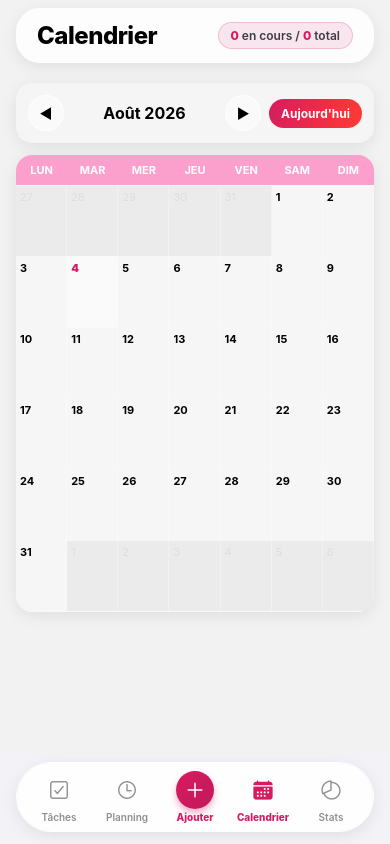
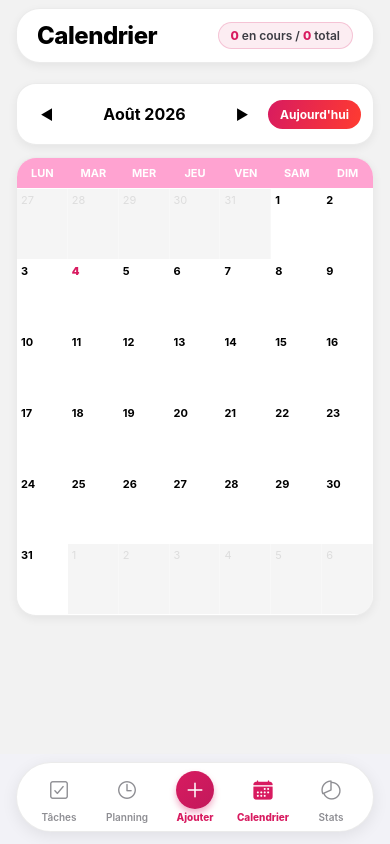
Before and after one commit to claire-arsena/ToDo-List, a React Native app in the folder todo-mobile/: screen /Agenda in a window 390 px wide. Built offline with nearby package versions, Linux system fonts and the light colour scheme.

Commit message:
style: renforcement du contraste avec des cartes blanches opaques (#ffffff) et bordures iOS nettes

```diff
--- a/todo-mobile/src/components/CustomTabBar.jsx
+++ b/todo-mobile/src/components/CustomTabBar.jsx
@@ -1,11 +1,10 @@
 import React, { useContext } from 'react';
 import { View, Text, TouchableOpacity, StyleSheet } from 'react-native';
 import { useSafeAreaInsets } from 'react-native-safe-area-context';
-import { BlurView } from 'expo-blur';
 import { Ionicons } from '@expo/vector-icons';
 import { LinearGradient } from 'expo-linear-gradient';
 import { ModalContext } from '../ctx/ModalContext';
-import { COLORS, SHADOWS } from '../theme';
+import { COLORS } from '../theme';
 
 const LEFT_TABS = [
   { routeName: 'Tasks', icon: 'checkbox-outline', iconActive: 'checkbox', label: 'Tâches' },
@@ -26,7 +25,7 @@ export default function CustomTabBar({ state, navigation }) {
     const active = currentRoute === routeName;
     return (
       <TouchableOpacity style={styles.tabItem} onPress={() => go(routeName)} activeOpacity={0.7}>
-        <View style={[styles.iconWrap, active && styles.iconWrapActive]}>
+        <View style={styles.iconWrap}>
           <Ionicons name={active ? iconActive : icon} size={22} color={active ? COLORS.pinkDark : COLORS.textMuted} />
         </View>
         <Text style={[styles.label, active && styles.labelActive]}>{label}</Text>
@@ -38,7 +37,6 @@ export default function CustomTabBar({ state, navigation }) {
     <View style={[styles.wrapper, { paddingBottom: Math.max(insets.bottom + 8, 12) }]}>
       <View style={styles.container}>
         <View style={styles.pillClip}>
-          <BlurView intensity={90} tint="light" style={styles.pillBlur}>
           <View style={styles.row}>
             {LEFT_TABS.map((t) => <TabItem key={t.routeName} {...t} />)}
 
@@ -60,7 +58,6 @@ export default function CustomTabBar({ state, navigation }) {
 
             {RIGHT_TABS.map((t) => <TabItem key={t.routeName} {...t} />)}
           </View>
-          </BlurView>
         </View>
       </View>
     </View>
@@ -80,19 +77,21 @@ const styles = StyleSheet.create({
   },
   pillClip: {
     borderRadius: 36,
-    overflow: 'hidden',
-    borderWidth: 0.5,
-    borderColor: 'rgba(255, 255, 255, 0.9)',
-    ...SHADOWS.glass,
+    backgroundColor: '#ffffff',
+    borderWidth: 1,
+    borderColor: 'rgba(0, 0, 0, 0.08)',
+    shadowColor: '#000000',
+    shadowOffset: { width: 0, height: 4 },
+    shadowOpacity: 0.08,
+    shadowRadius: 16,
+    elevation: 4,
   },
-  pillBlur: { borderRadius: 36 },
   row: {
     flexDirection: 'row',
     alignItems: 'center',
     justifyContent: 'space-around',
     paddingVertical: 8,
     paddingHorizontal: 8,
-    backgroundColor: 'rgba(255, 255, 255, 0.88)',
   },
   tabItem: { flex: 1, alignItems: 'center', justifyContent: 'center' },
   iconWrap: {
@@ -102,7 +101,6 @@ const styles = StyleSheet.create({
     alignItems: 'center',
     justifyContent: 'center',
   },
-  iconWrapActive: {},
   label: { fontSize: 10, color: COLORS.textMuted, marginTop: 2, fontWeight: '600' },
   labelActive: { color: COLORS.pinkDark, fontWeight: '800' },
 
--- a/todo-mobile/src/components/GlassCard.jsx
+++ b/todo-mobile/src/components/GlassCard.jsx
@@ -1,25 +1,29 @@
 import React from 'react';
-import { StyleSheet } from 'react-native';
-import { BlurView } from 'expo-blur';
-import { COLORS, SHADOWS } from '../theme';
+import { StyleSheet, View } from 'react-native';
+import { SHADOWS } from '../theme';
 
 /**
- * Carte glassmorphism — équivalent du glass-bg + blur(28px) du web.
- * Props : intensity (défaut 55), style, children.
+ * Carte iOS Blanche Haute Contraste avec ombre et bordure subtile.
  */
-export default function GlassCard({ children, style, intensity = 55 }) {
+export default function GlassCard({ children, style }) {
   return (
-    <BlurView intensity={intensity} tint="light" style={[styles.card, style]}>
+    <View style={[styles.card, style]}>
       {children}
-    </BlurView>
+    </View>
   );
 }
 
 const styles = StyleSheet.create({
   card: {
-    borderRadius: 16,
-    borderWidth: 0,
+    backgroundColor: '#ffffff',
+    borderRadius: 20,
+    borderWidth: 1,
+    borderColor: 'rgba(0, 0, 0, 0.08)',
     overflow: 'hidden',
-    ...SHADOWS.glass,
+    shadowColor: '#000000',
+    shadowOffset: { width: 0, height: 3 },
+    shadowOpacity: 0.06,
+    shadowRadius: 10,
+    elevation: 3,
   },
 });
--- a/todo-mobile/src/components/Header.jsx
+++ b/todo-mobile/src/components/Header.jsx
@@ -1,9 +1,8 @@
 import React, { useContext } from 'react';
 import { View, Text, StyleSheet } from 'react-native';
 import { useSafeAreaInsets } from 'react-native-safe-area-context';
-import { BlurView } from 'expo-blur';
 import { TodoContext } from '../ctx/TodoContext';
-import { COLORS, SHADOWS } from '../theme';
+import { COLORS } from '../theme';
 
 const ROUTE_TITLES = {
   Tasks: 'Tâches',
@@ -21,7 +20,7 @@ export default function AppHeader({ routeName }) {
 
   return (
     <View style={[styles.wrapper, { paddingTop: insets.top + 8 }]}>
-      <BlurView intensity={80} tint="light" style={styles.iosBar}>
+      <View style={styles.iosBar}>
         <View style={styles.inner}>
           <Text style={styles.title}>{title}</Text>
           <View style={styles.iosPillBadge}>
@@ -30,7 +29,7 @@ export default function AppHeader({ routeName }) {
             </Text>
           </View>
         </View>
-      </BlurView>
+      </View>
     </View>
   );
 }
@@ -42,11 +41,16 @@ const styles = StyleSheet.create({
     paddingBottom: 4,
   },
   iosBar: {
+    backgroundColor: '#ffffff',
     borderRadius: 24,
-    borderWidth: 0.5,
-    borderColor: 'rgba(255, 255, 255, 0.8)',
+    borderWidth: 1,
+    borderColor: 'rgba(0, 0, 0, 0.08)',
     overflow: 'hidden',
-    ...SHADOWS.glass,
+    shadowColor: '#000000',
+    shadowOffset: { width: 0, height: 3 },
+    shadowOpacity: 0.06,
+    shadowRadius: 10,
+    elevation: 3,
   },
   inner: {
     flexDirection: 'row',
@@ -54,7 +58,6 @@ const styles = StyleSheet.create({
     justifyContent: 'space-between',
     paddingHorizontal: 20,
     paddingVertical: 12,
-    backgroundColor: 'rgba(255, 255, 255, 0.75)',
   },
   title: {
     fontSize: 24,
@@ -63,7 +66,7 @@ const styles = StyleSheet.create({
     letterSpacing: -0.5,
   },
   iosPillBadge: {
-    backgroundColor: 'rgba(216, 27, 96, 0.1)',
+    backgroundColor: 'rgba(216, 27, 96, 0.08)',
     paddingHorizontal: 12,
     paddingVertical: 5,
     borderRadius: 100,
```
Lines whose indentation alone changed are shown as unchanged.
